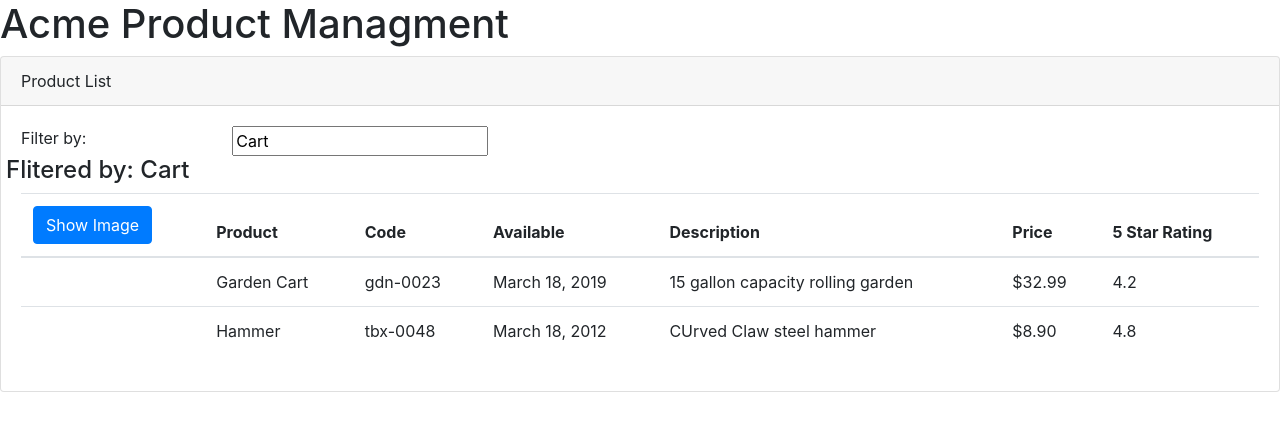
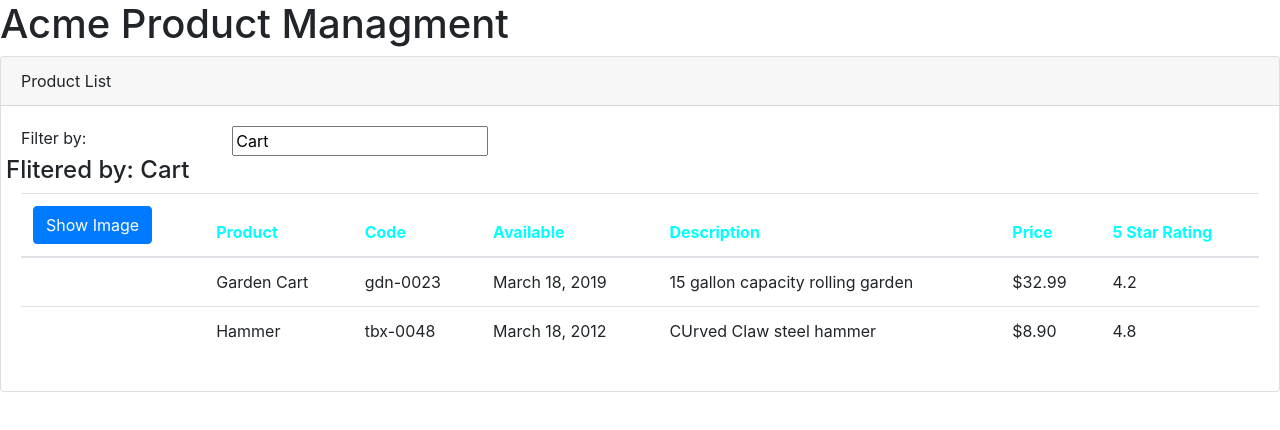
Before and after one commit to LaithAlfa/PluralSight, an Angular app in the folder AngularGettingStarted/APM/: page / in a window 1280 px wide. Shown: the top 430 px of the page. Built offline with nearby package versions, Linux system fonts and the light colour scheme.

Commit message:
added css file and an ngOnInit

```diff
--- /dev/null
+++ b/AngularGettingStarted/APM/src/app/products/product-list.component.css
@@ -0,0 +1,4 @@
+thead
+{
+  color:aqua;
+}
--- a/AngularGettingStarted/APM/src/app/products/product-list.component.ts
+++ b/AngularGettingStarted/APM/src/app/products/product-list.component.ts
@@ -1,13 +1,15 @@
-import { Component } from '@angular/core';
+import { Component, OnInit } from '@angular/core';
 import { IProduct } from './product';
+
 
 
 @Component({
     selector:'pm-products',
-    templateUrl:'./product-list.component.html'
+    templateUrl:'./product-list.component.html',
+    styleUrls: ['./product-list.component.css']
 })
 
-export class ProductListComponent {
+export class ProductListComponent implements OnInit{
     pageTitle: string = 'Product List';
     imageWidth: number = 50;
     imageMargin: number = 2;
@@ -38,4 +40,8 @@
     toggleImage(): void {
       this.showImage = !this.showImage;
     }
+
+    ngOnInit(): void {
+      console.log('In OnInit');
+    }
 }
```
